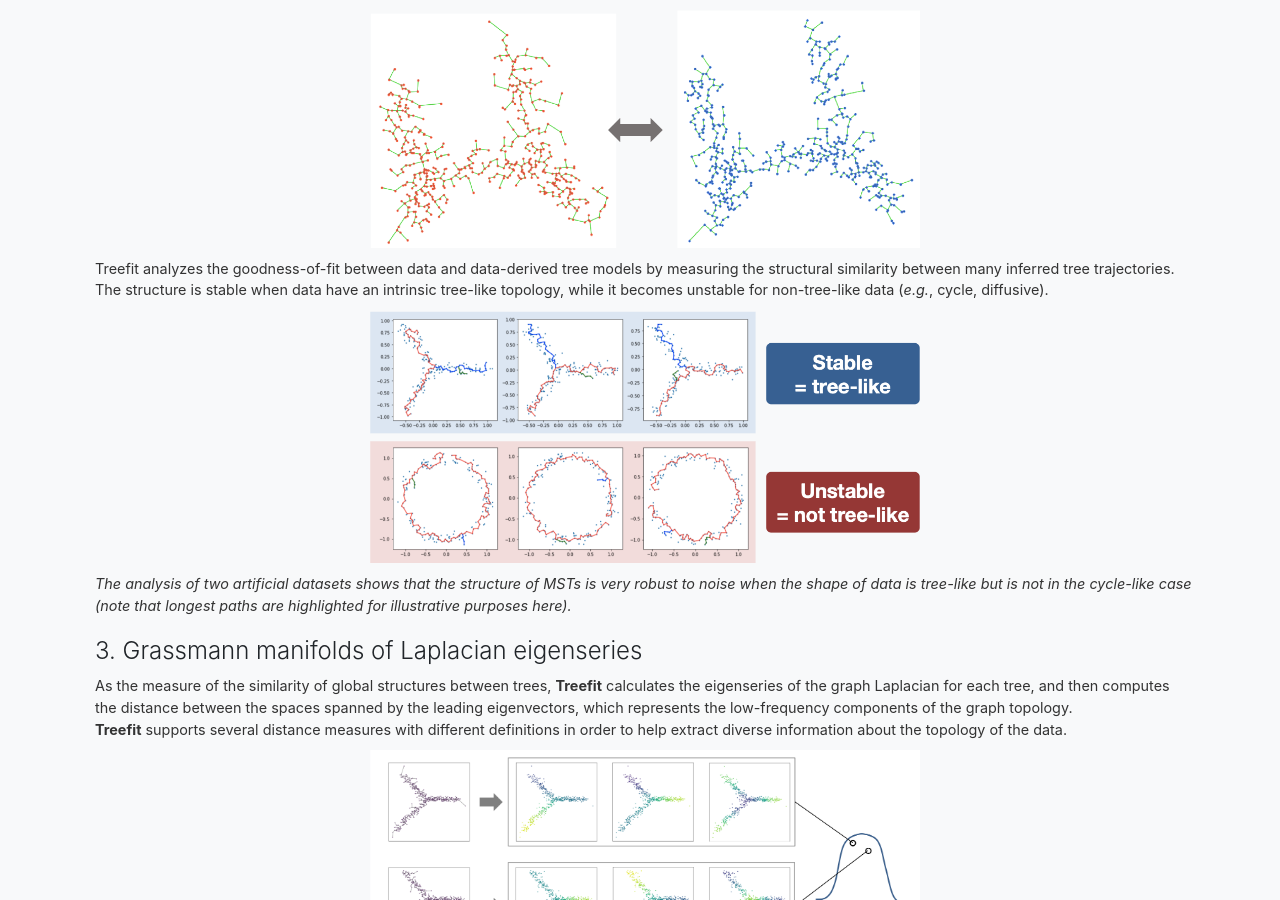
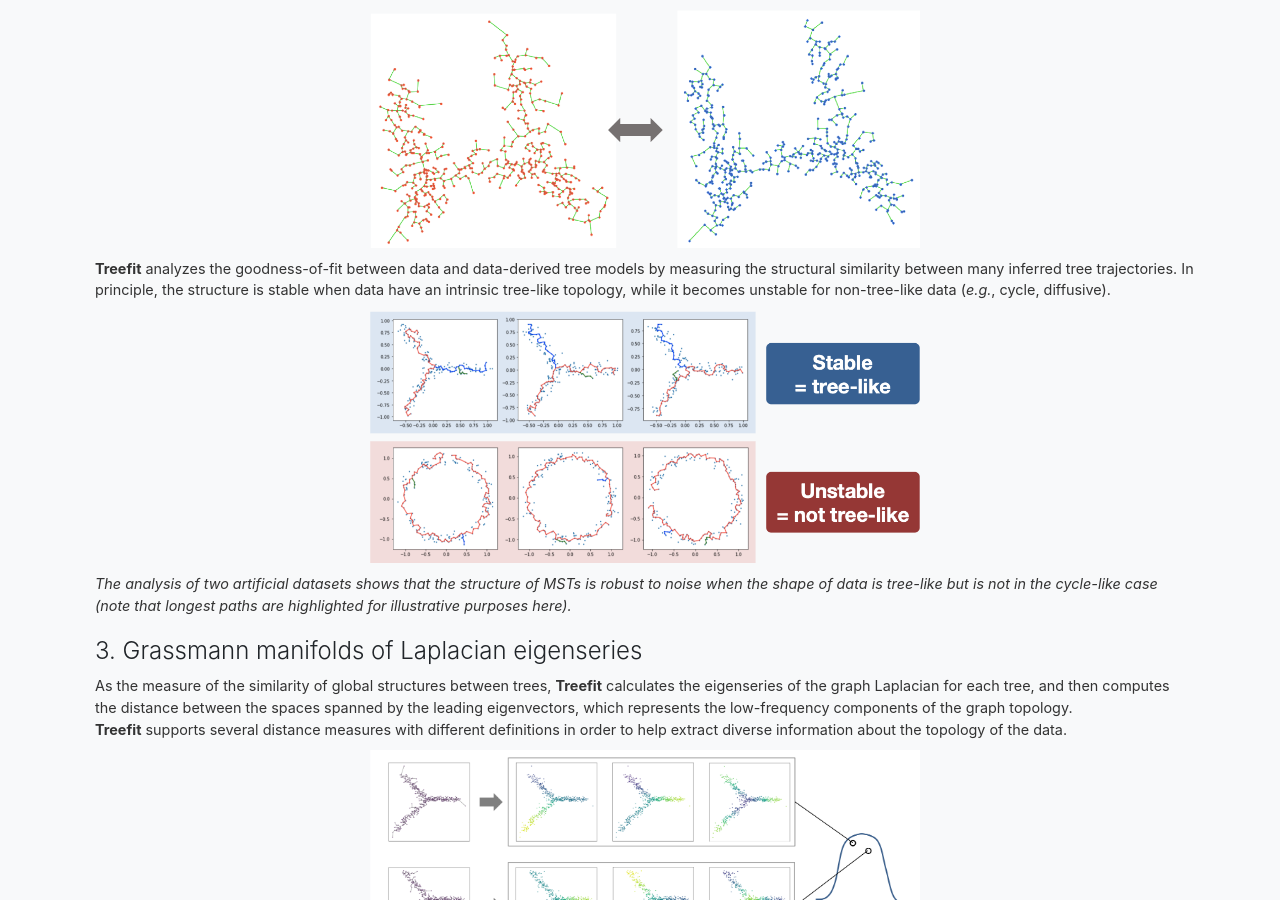
Before and after one commit to hayamizu-lab/hayamizu-lab.github.io, a Jekyll site: the page built from treefit/index.html, in a window 1280 px wide and 900 px high, scrolled down 1848 px. Built offline with Jekyll 4.4.1, drawn with Linux system fonts in a browser that asks for light colours.

Commit message:
made minor changes in section-theory

```diff
--- a/treefit/index.html
+++ b/treefit/index.html
@@ -78,10 +78,9 @@ layout: base
       <h3>2. Measuring the robustness of inferred tree trajectories</h3>
       <p>Once creating many datasets by simulating different kinds of noise, we can build many possible trees by applying any tree trajectory inference method to each gene expression data matrix. <b>Treefit</b> calculates a tree (currently supporting MST) for each realized expression matrix, then compares their <i>global structures</i> using geometrical methods.</p>
       <p class="text-center"><img src="/assets/images/theory-msts.png"></p>
-      <p>Treefit</b> analyzes the goodness-of-fit between data and data-derived tree models by measuring the structural similarity between many inferred tree trajectories.</p>
-      <p>The structure is stable when data have an intrinsic tree-like topology, while it becomes unstable for non-tree-like data (<i>e.g.</i>, cycle, diffusive).</p>
+      <p><b>Treefit</b> analyzes the goodness-of-fit between data and data-derived tree models by measuring the structural similarity between many inferred tree trajectories. In principle, the structure is stable when data have an intrinsic tree-like topology, while it becomes unstable for non-tree-like data (<i>e.g.</i>, cycle, diffusive).</p>
       <p class="text-center"><img src="/assets/images/theory-comparison.png"></p>
-      <p><i>The analysis of two artificial datasets shows that the structure of MSTs is very robust to noise when the shape of data is tree-like but is not in the cycle-like case (note that longest paths are highlighted for illustrative purposes here).</i></p>
+      <p><i>The analysis of two artificial datasets shows that the structure of MSTs is robust to noise when the shape of data is tree-like but is not in the cycle-like case (note that longest paths are highlighted for illustrative purposes here).</i></p>
     </div>
     <div class="step">
       <h3>3. Grassmann manifolds of Laplacian eigenseries</h3>
```
